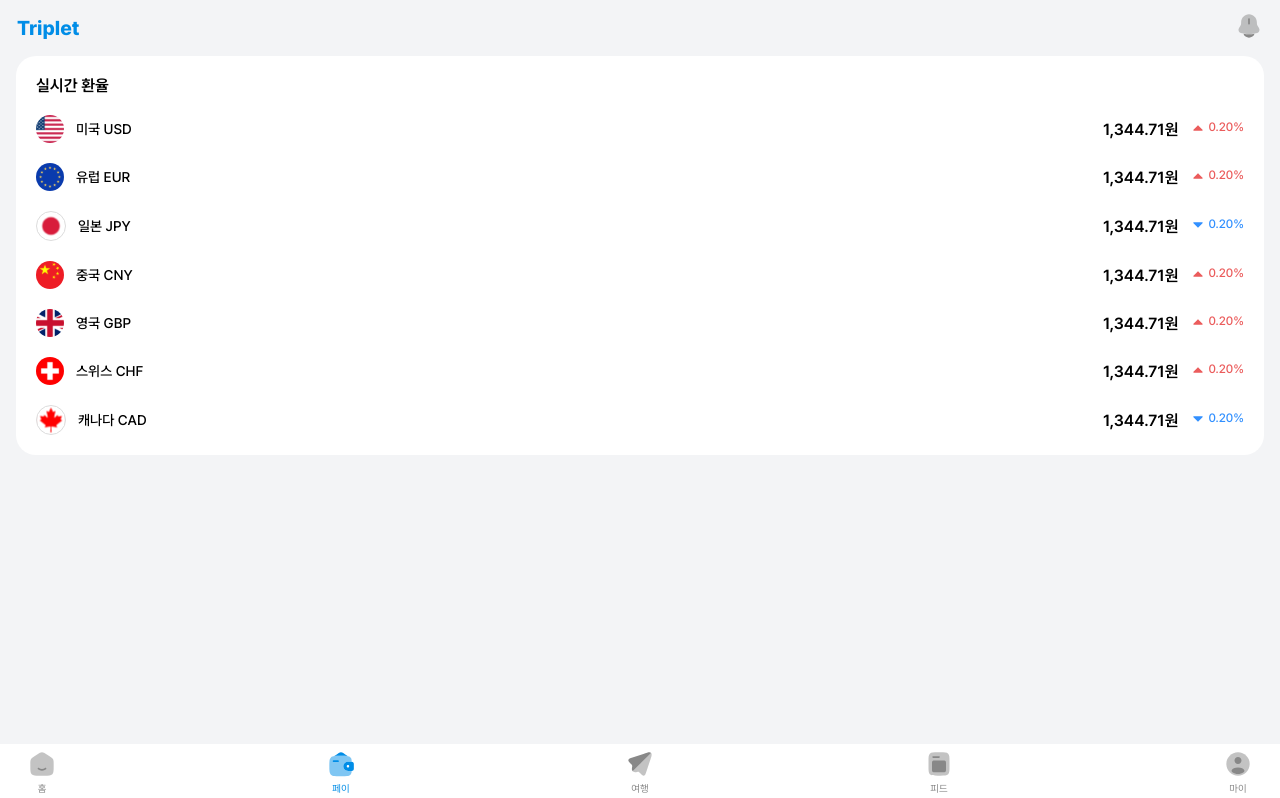
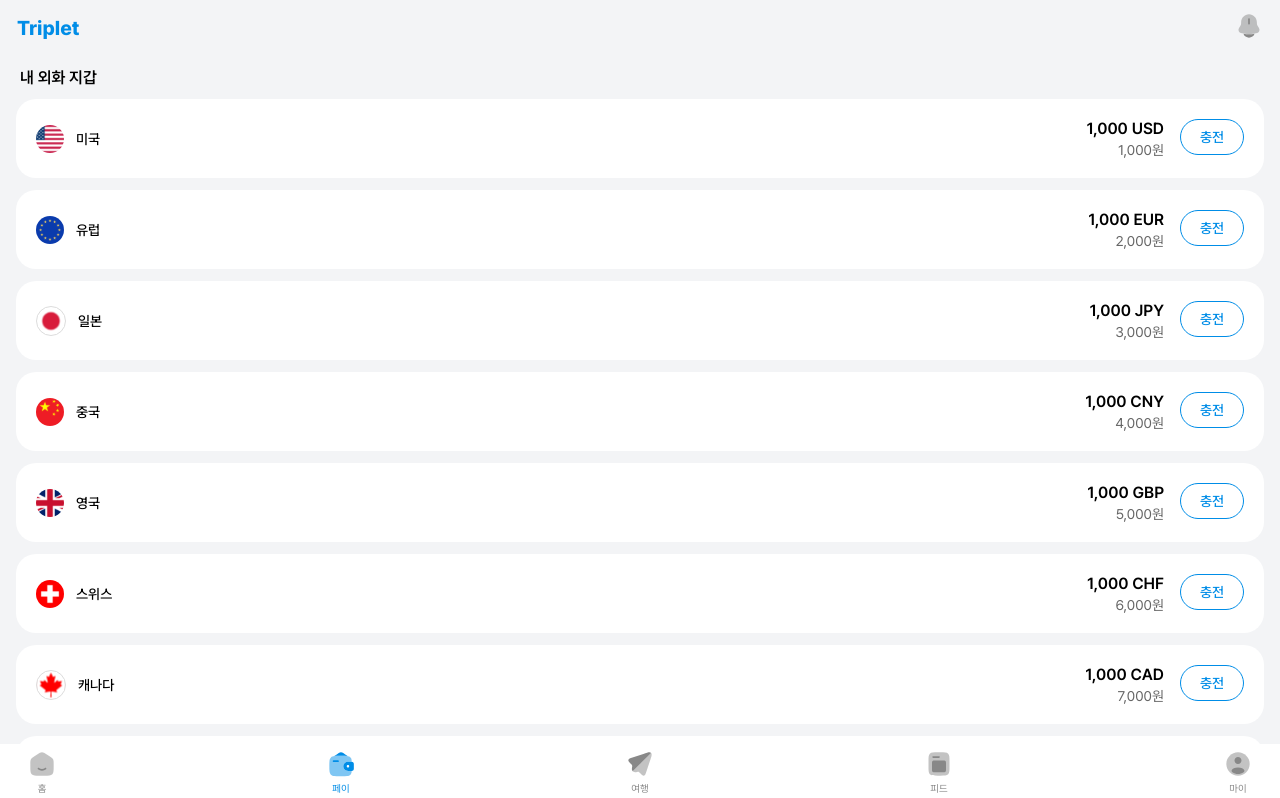
Before and after one commit to lshyunee/Triplet, a React (Create React App) app in the folder triplet/: page /pay/global-wallet in a window 1280 px wide. Shown: the top 798 px of the page. Built offline with nearby package versions, Linux system fonts and the light colour scheme; a web font is replaced by a local one.

Commit message:
feat: globalWalletPage

```diff
--- a/triplet/src/components/pay/GlobalAccount.tsx
+++ b/triplet/src/components/pay/GlobalAccount.tsx
@@ -38,18 +38,39 @@ const s = {
     display: flex;
     flex-direction: column;
     align-items: end;
+
   `,
+  ExchangeButton: styled.button<ExchangeProps>`
+    background-color: #FFFFFF;
+    border: solid 1px #008DE7;
+    border-radius: 50px;
+    font-size: 14px;
+    font-weight: 500;
+    color: #008DE7;
+    width: 64px;
+    height: 36px;
+    margin-left: 16px;
+    display: ${(props) => (props.$isExchange === true ? '' : 'none')};
+  `,
+  ButtonArea: styled.div`
+    display: flex;
+  `
 }
 
 
 interface GlobalAccountProps {
   nation: String;
   foreignCurrency: number;
+  isExchange: boolean;
 };
+
+interface ExchangeProps {
+  $isExchange?: boolean;
+}
 
 
 const GlobalAccount = (props: GlobalAccountProps): JSX.Element => {
-  const { nation, foreignCurrency } = props;
+  const { nation, foreignCurrency, isExchange } = props;
 
   return (
     <>
@@ -72,6 +93,7 @@ const GlobalAccount = (props: GlobalAccountProps): JSX.Element => {
             return <s.CountryArea><CAFlag/><s.Country>캐나다</s.Country></s.CountryArea>
         }
       }) ()}
+      <s.ButtonArea>
         <s.CurrencyArea>
           <div>
             <s.ForeignCurrency>{foreignCurrency.toLocaleString()}</s.ForeignCurrency>
@@ -113,6 +135,8 @@ const GlobalAccount = (props: GlobalAccountProps): JSX.Element => {
             }
           }) ()}
         </s.CurrencyArea>
+        <s.ExchangeButton $isExchange={isExchange}>충전</s.ExchangeButton>
+      </s.ButtonArea>
     </s.Containter>
     </>
   );
--- a/triplet/src/pages/pay/GlobalWalletPage.tsx
+++ b/triplet/src/pages/pay/GlobalWalletPage.tsx
@@ -5,6 +5,7 @@ import { pageMove } from '../../features/navigation/naviSlice';
 import BackHeader from '../../components/header/BackHeader';
 import Header from '../../components/header/Header';
 import ExchangeRate from '../../components/pay/ExchangeRate';
+import GlobalAccount from '../../components/pay/GlobalAccount';
 
 
 
@@ -38,6 +39,17 @@ const s = {
 		margin: 0 20px;
 		padding-top: 20px;
 	`,
+	GlobalAccountCard: styled.div`
+		background-color: #FFFFFF;
+		border-radius: 20px;
+		padding: 10px 0;
+		margin-bottom: 12px;
+	`,
+	TitleText: styled.div`
+		font-size: 16px;
+		font-weight: 600;
+		margin: 12px 4px;
+	`
 }
 
 
@@ -53,6 +65,56 @@ const GlobalWalletPage = () => {
     <>
     <Header/>
     <s.Container>
+			<s.TitleText>내 외화 지갑</s.TitleText>
+			<s.GlobalAccountCard>
+				<GlobalAccount
+					nation='미국'
+					foreignCurrency={1000}
+					isExchange={true}
+				/>
+			</s.GlobalAccountCard>
+			<s.GlobalAccountCard>
+				<GlobalAccount
+					nation='유럽'
+					foreignCurrency={1000}
+					isExchange={true}
+				/>
+			</s.GlobalAccountCard>
+			<s.GlobalAccountCard>
+				<GlobalAccount
+					nation='일본'
+					foreignCurrency={1000}
+					isExchange={true}
+				/>
+			</s.GlobalAccountCard>
+			<s.GlobalAccountCard>
+				<GlobalAccount
+					nation='중국'
+					foreignCurrency={1000}
+					isExchange={true}
+				/>
+			</s.GlobalAccountCard>
+			<s.GlobalAccountCard>
+				<GlobalAccount
+					nation='영국'
+					foreignCurrency={1000}
+					isExchange={true}
+				/>
+			</s.GlobalAccountCard>
+			<s.GlobalAccountCard>
+				<GlobalAccount
+					nation='스위스'
+					foreignCurrency={1000}
+					isExchange={true}
+				/>
+			</s.GlobalAccountCard>
+			<s.GlobalAccountCard>
+				<GlobalAccount
+					nation='캐나다'
+					foreignCurrency={1000}
+					isExchange={true}
+				/>
+			</s.GlobalAccountCard>
 			<s.Card>
 				<s.CardTitleArea>
 					<s.CardTitle>실시간 환율</s.CardTitle>
--- a/triplet/src/pages/pay/PayPage.tsx
+++ b/triplet/src/pages/pay/PayPage.tsx
@@ -138,30 +138,37 @@ const PayPage = () => {
 						<GlobalAccount
 							nation='미국'
 							foreignCurrency={1000}
+							isExchange={false}
 						/>
 						<GlobalAccount
 							nation='유럽'
 							foreignCurrency={1000}
+							isExchange={false}
 						/>
 						<GlobalAccount
 							nation='일본'
 							foreignCurrency={1000}
+							isExchange={false}
 						/>
 						<GlobalAccount
 							nation='중국'
 							foreignCurrency={1000}
+							isExchange={false}
 						/>
 						<GlobalAccount
 							nation='영국'
 							foreignCurrency={1000}
+							isExchange={false}
 						/>
 						<GlobalAccount
 							nation='스위스'
 							foreignCurrency={1000}
+							isExchange={false}
 						/>
 						<GlobalAccount
 							nation='캐나다'
 							foreignCurrency={1000}
+							isExchange={false}
 						/>
 					</s.CurrencyArea>
 				</s.MyCard>
```
Also changed, not shown: triplet/src/pages/pay/ExchangePage.tsx (added, +20 -0 lines). Lines whose indentation alone changed are shown as unchanged.
